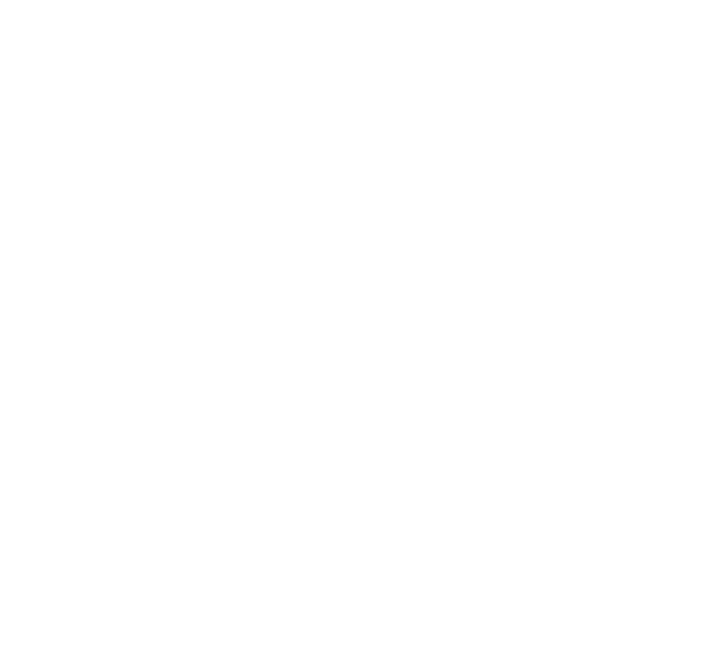
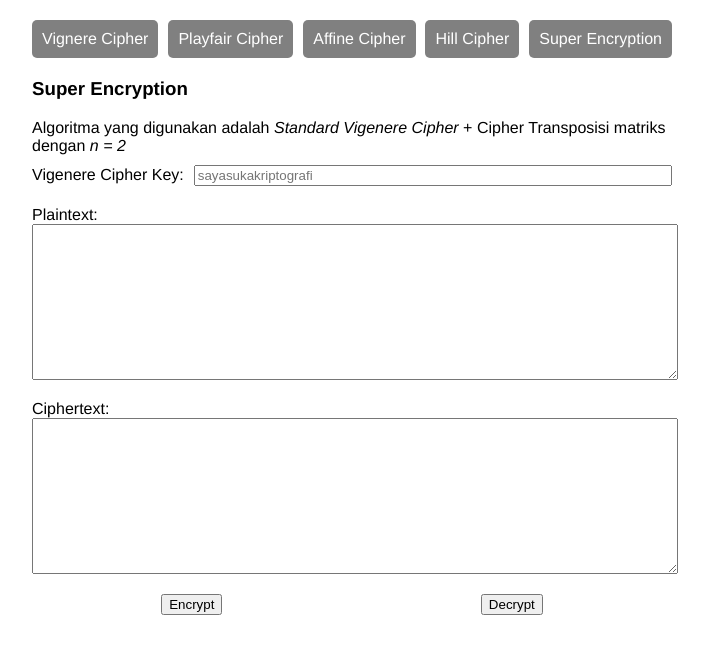
Before and after one commit to KhairulM/Cryptography-Algorithms, a Vue app: page /super-encryption in a window 1280 px wide. Shown: the top 654 px of the page, without its empty margins (288-997 px from the left). Built offline with nearby package versions, Linux system fonts and the light colour scheme.

Commit message:
finished super encryption

```diff
--- /dev/null
+++ b/src/components/SuperEncryption.vue
@@ -0,0 +1,77 @@
+<template>
+  <div class="super-encryption">
+    <h3>Super Encryption</h3>
+    <p>Algoritma yang digunakan adalah <i>Standard Vigenere Cipher</i> + Cipher Transposisi matriks dengan <i>n = 2</i></p>
+    <div class="keystring-container">
+      <p>Vigenere Cipher Key:</p>
+      <input
+        v-model="keystring"
+        class="keystring-input"
+        type="text"
+        placeholder="sayasukakriptografi"
+      />
+    </div>
+  </div>
+</template>
+
+<script>
+import { mapGetters, mapMutations } from "vuex";
+import {
+  VigenereCipherEncrypt,
+  VigenereCipherDecrypt
+} from "@/utils/vigenere_cipher";
+import {
+  TranspositionCipherEncrypt,
+  TranspositionCipherDecrypt
+} from "@/utils/transposition_cipher";
+import { removeWhiteSpace } from "@/utils/preprocessor";
+
+export default {
+  name: "SuperEncryption",
+  data() {
+    return {
+      keystring: "",
+    }
+  },
+  computed: {
+    ...mapGetters(['isProcessing', 'isEncrypt'])
+  },
+  methods: {
+    ...mapMutations(["setPlaintext", "setCiphertext", "endProcessing"]),
+    ...mapGetters(["getPlaintext", "getCiphertext"])
+  },
+  watch: {
+    isProcessing(newVal) {
+      if (newVal) {
+        if (this.isEncrypt) {
+          let vigRes = VigenereCipherEncrypt(this.getPlaintext(), removeWhiteSpace(this.keystring));
+          let transRes = TranspositionCipherEncrypt(vigRes);
+          this.setCiphertext(transRes);
+        } else {
+          let transRes = TranspositionCipherDecrypt(this.getCiphertext())
+          let vigRes = VigenereCipherDecrypt(transRes, removeWhiteSpace(this.keystring));
+          this.setPlaintext(vigRes);
+        }
+
+        this.endProcessing();
+      }
+    }
+  }
+}
+</script>
+
+<style lang="scss" scoped>
+.super-encryption {
+  .keystring-container {
+    display: flex;
+    align-items: center;
+    width: 100%;
+    margin-top: 10px;
+
+    .keystring-input {
+      margin-left: 10px;
+      flex-grow: 1;
+    }
+  }
+}
+</style>
--- a/src/router/index.js
+++ b/src/router/index.js
@@ -30,7 +30,12 @@ const routes = [
         path: "hill-cipher",
         component: () => import("@/components/HillCipher"),
         name: "hillCipher"
-      }
+      },
+      {
+        path: "super-encryption",
+        component: () => import("@/components/SuperEncryption"),
+        name: "superEncryption"
+      },
     ]
   }
 ];
--- /dev/null
+++ b/src/utils/transposition_cipher.js
@@ -0,0 +1,39 @@
+import { filterAlphabets } from "../utils/preprocessor";
+
+export function TranspositionCipherEncrypt(plaintext) {
+  //sanity check
+  plaintext = plaintext.toLowerCase();
+  plaintext = filterAlphabets(plaintext);
+
+  const numCol = 2;
+
+  let ciphertext = "";
+
+  for (let i = 0; i < plaintext.length; i += numCol) {
+    ciphertext += plaintext[i]
+  }
+
+  for (let i = 1; i < plaintext.length; i += numCol) {
+    ciphertext += plaintext[i];
+  }
+
+  return ciphertext.toUpperCase();
+}
+
+export function TranspositionCipherDecrypt(ciphertext) {
+  //sanity check
+  ciphertext = ciphertext.toLowerCase();
+  ciphertext = filterAlphabets(ciphertext);
+
+  const numCol = 2;
+  const numRow = Math.ceil(ciphertext.length/numCol);
+
+  let plaintext = "";
+
+  for (let i = 0; i < numRow; i++) {
+    plaintext += ciphertext[i];
+    if (i + numRow < ciphertext.length) plaintext += ciphertext[i + numRow]
+  }
+
+  return plaintext.toLowerCase();
+}
--- a/src/views/Home.vue
+++ b/src/views/Home.vue
@@ -5,6 +5,7 @@
       <router-link to="/playfair-cipher">Playfair Cipher</router-link>
       <router-link to="/affine-cipher">Affine Cipher</router-link>
       <router-link to="/hill-cipher">Hill Cipher</router-link>
+      <router-link to="/super-encryption">Super Encryption</router-link>
     </div>
     <router-view></router-view>
     <div class="input-container">
@@ -67,7 +68,7 @@ export default {
 <style lang="scss" scoped>
 .home {
   margin-top: 20px;
-  width: 36em;
+  width: 40em;
 
   .link-container {
     display: flex;
```
